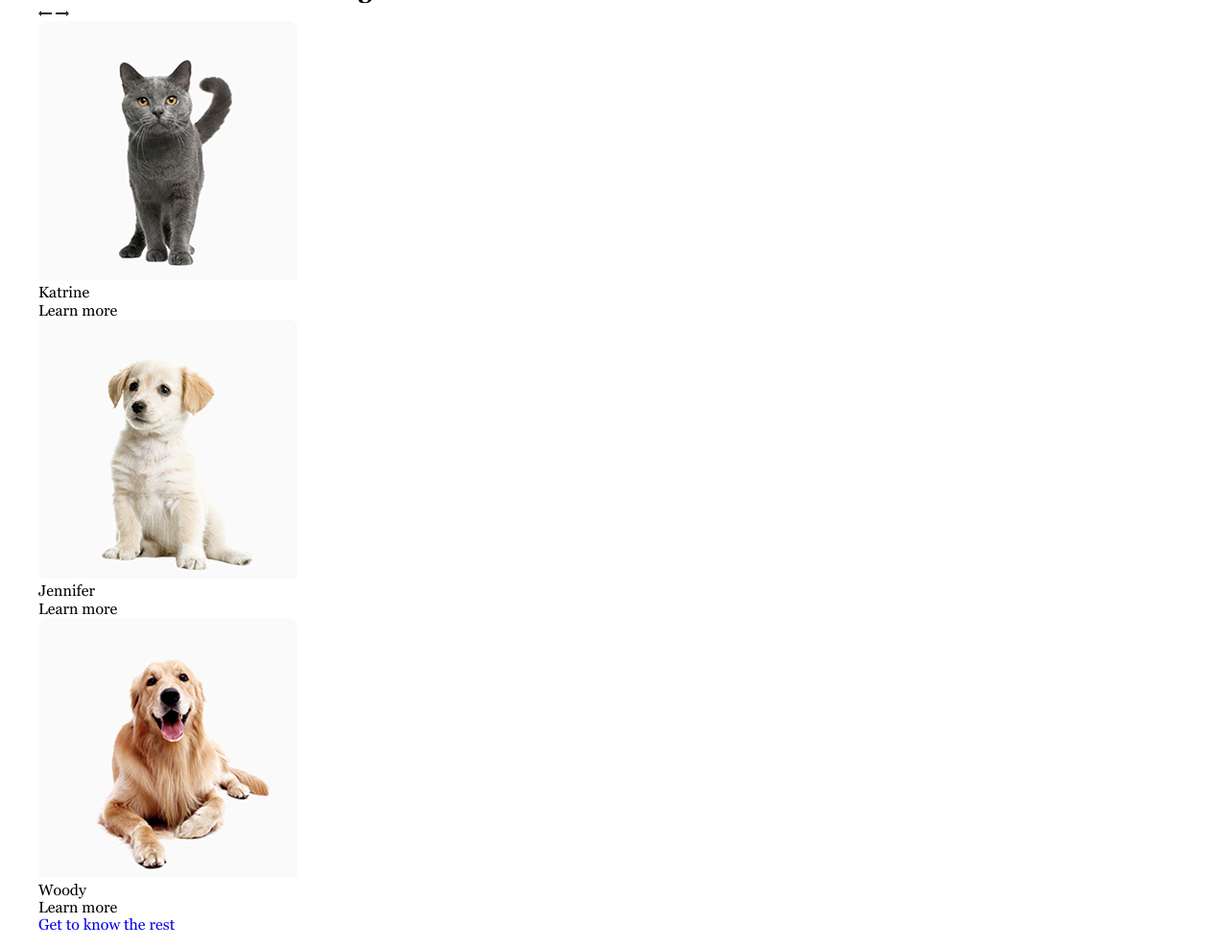
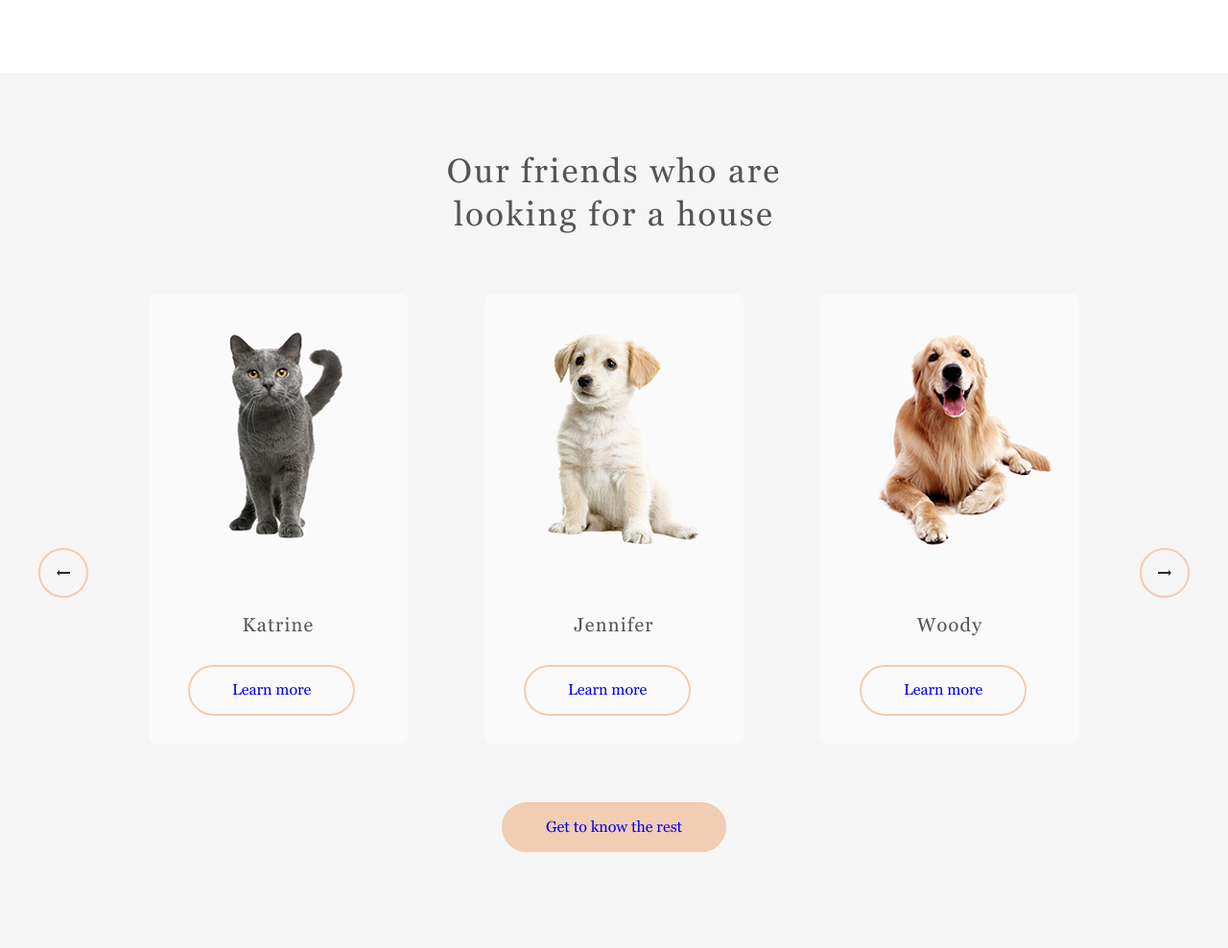
Before and after one commit to karimch21/shelter, a website built with webpack: page shelter/src/pages/main/index.html in a window 1280 px wide. Shown: the part 1429-2417 px from the top of the page at 96% size. Built offline with nearby package versions, Linux system fonts and the light colour scheme; a web font is replaced by a local one.

Commit message:
feat: add styles for 'friends' section

```diff
--- a/shelter/src/assets/styles/_mixin.sass
+++ b/shelter/src/assets/styles/_mixin.sass
@@ -2,3 +2,12 @@
   display: flex
   align-items: $align
   justify-content: $justify
+
+@mixin georgiaStyle
+  font-family: 'Georgia'
+  font-style: normal
+  font-weight: 400
+  font-size: 20px
+  line-height: 23px
+  letter-spacing: 0.06em
+  color: #545454
--- a/shelter/src/assets/styles/global.sass
+++ b/shelter/src/assets/styles/global.sass
@@ -65,5 +65,14 @@ button
   letter-spacing: 0.06em
   color: #292929
 
+.title
+  font-family: 'Georgia'
+  font-style: normal
+  font-weight: 400
+  font-size: 35px
+  line-height: 45px
+  letter-spacing: 0.06em
+  color: #545454
+
 @import ./header
 @import ./menu
--- a/shelter/src/pages/main/index.html
+++ b/shelter/src/pages/main/index.html
@@ -76,26 +76,13 @@
     </div>
   </section>
   <section class="friends">
-    <div class="container">
-      <h2 class="friends__title">
+    <div class="container friends__container">
+      <h2 class="friends__title title">
         Our friends who
         are looking for a house
       </h2>
       <div class="friends__slider-box">
         <div class="friends__slider-wrap">
-          <div class="friends__slider-btns">
-            <button class="friends__slider-btn-prev">
-              <svg width="14" height="6" viewBox="0 0 14 6" fill="none" xmlns="http://www.w3.org/2000/svg">
-                <path d="M14 2V4H3V6L0 3L3 0V2H14Z" fill="#292929" />
-              </svg>
-            </button>
-            <button class="friends__slider-btn-next">
-              <svg width="14" height="6" viewBox="0 0 14 6" fill="none" xmlns="http://www.w3.org/2000/svg">
-                <path d="M0 4V2L11 2V0L14 3L11 6V4L0 4Z" fill="#292929" />
-              </svg>
-            </button>
-          </div>
-
           <div class="slider friends__slider">
 
             <div class="slider__item friends__slider-item">
@@ -106,9 +93,9 @@
                 <div class="slider__title friends__slider-title">
                   Katrine
                 </div>
-                <button class="friends__slider-btn">
+                <a href="#" class="friends__slider-link">
                   Learn more
-                </button>
+                </a>
               </div>
             </div>
 
@@ -120,9 +107,9 @@
                 <div class="slider__title friends__slider-title">
                   Jennifer
                 </div>
-                <button class="friends__slider-btn">
+                <a href="#" class="friends__slider-link">
                   Learn more
-                </button>
+                </a>
               </div>
             </div>
 
@@ -134,15 +121,30 @@
                 <div class="slider__title friends__slider-title">
                   Woody
                 </div>
-                <button class="friends__slider-btn">
+                <a href="#" class="friends__slider-link">
                   Learn more
-                </button>
+                </a>
               </div>
             </div>
 
           </div>
+
+          <div class="friends__slider-btns">
+            <button class="friends__slider-btn-prev friends__slider-btn-control">
+              <svg viewBox="0 0 14 6" fill="none" xmlns="http://www.w3.org/2000/svg">
+                <path d="M14 2V4H3V6L0 3L3 0V2H14Z" fill="#292929" />
+              </svg>
+            </button>
+            <button class="friends__slider-btn-next friends__slider-btn-control">
+              <svg viewBox="0 0 14 6" fill="none" xmlns="http://www.w3.org/2000/svg">
+                <path d="M0 4V2L11 2V0L14 3L11 6V4L0 4Z" fill="#292929" />
+              </svg>
+            </button>
+          </div>
         </div>
-        <a href="#" class="friends__slider-link">Get to know the rest</a>
+        <div class="friends__slider-link-wrap">
+          <a href="#" class="friends__slider-link friends__slider-link_rest">Get to know the rest</a>
+        </div>
       </div>
     </div>
   </section>
--- a/shelter/src/pages/main/style.sass
+++ b/shelter/src/pages/main/style.sass
@@ -41,6 +41,9 @@
   margin: 0 auto
   @include flexMixin
 
+.about__box
+  margin-bottom: 100px
+
 .about__img-wrap
   max-width: 300px
   margin-right: 125px
@@ -48,12 +51,6 @@
 .about__title
   max-width: 370px
   margin-bottom: 25px
-  font-style: normal
-  font-weight: 400
-  font-size: 35px
-  line-height: 45px
-  letter-spacing: 0.06em
-  color: #545454
 
 .about__text
   font-family: 'Arial'
@@ -65,3 +62,77 @@
 
 .about__text_mb
   margin-bottom: 25px
+
+.friends
+  background: #F6F6F6
+
+.friends__container
+  padding-top: 80px
+  padding-bottom: 100px
+
+.friends__title
+  margin: 0 auto
+  margin-bottom: 60px
+  max-width: 400px
+  text-align: center
+
+.friends__slider-box
+  position: relative
+
+.friends__slider-wrap
+  max-width: 970px
+  width: 100%
+  margin: 0 auto
+  margin-bottom: 60px
+
+.friends__slider
+  @include flexMixin
+  width: 100%
+
+.friends__slider-item
+  width: 270px
+  overflow-x: hidden
+  background-color: #FAFAFA
+  border-radius: 9px
+
+.friends__slider-img
+  margin-bottom: 30px
+
+.friends__slider-title
+  margin-bottom: 30px
+  @include georgiaStyle
+  text-align: center
+
+.friends__slider-btn-control
+  position: absolute
+  top: 50%
+  transform: translateY(-50%)
+  width: 52px
+  height: 52px
+  border: 2px solid #F1CDB3
+  border-radius: 100px
+  @include flexMixin(center, center)
+  svg
+    width: 14px
+    height: 6px
+
+.friends__slider-btn-prev
+  left: 0px
+
+.friends__slider-btn-next
+  right: 0px
+
+.friends__slider-content
+  padding: 0 41px 30px 41px
+
+.friends__slider-link
+  padding: 15px 44px 15px 44px
+  border: 2px solid #F1CDB3
+  border-radius: 100px
+
+.friends__slider-link-wrap
+  text-align: center
+
+.friends__slider-link_rest
+  background-color: #F1CDB3
+  margin: 0 auto
```
